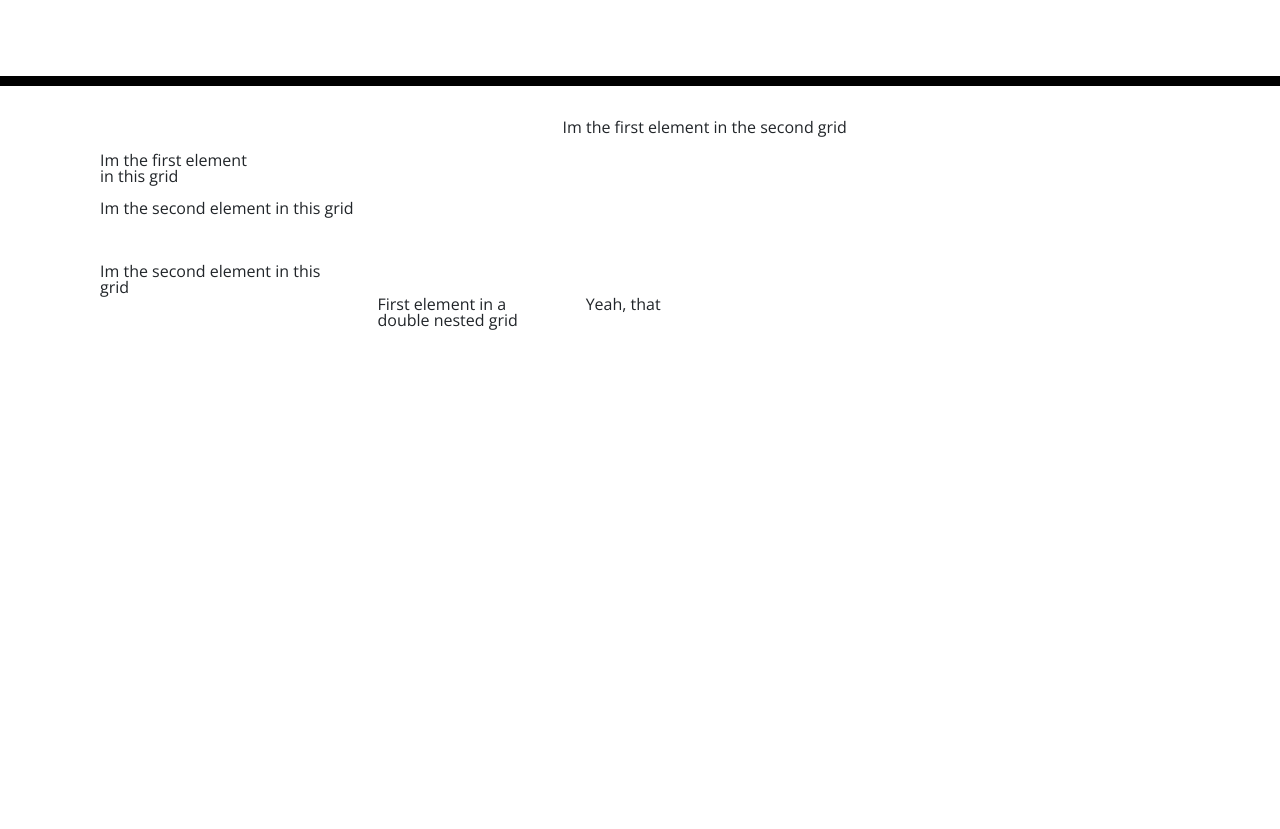
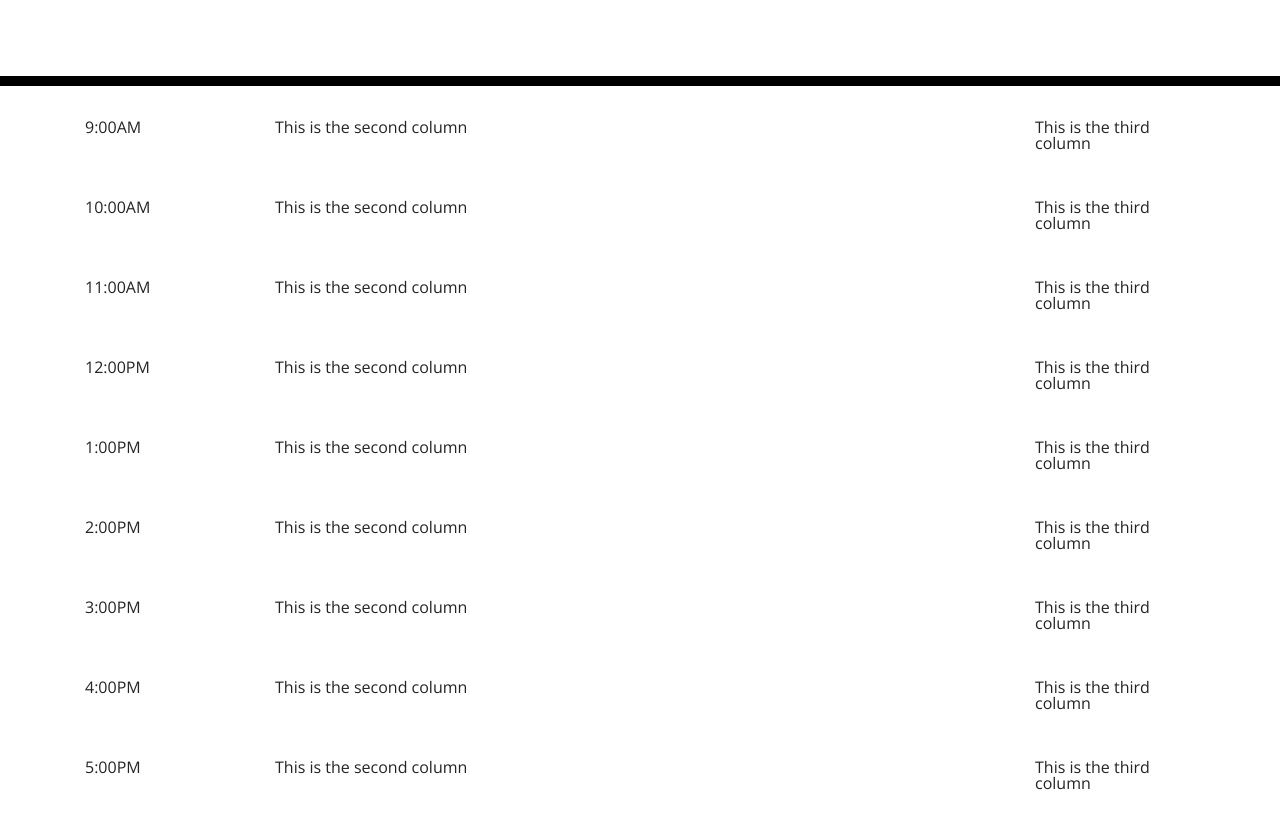
Before and after one commit to ScoBoFoSho/Daily-Bailey, a plain HTML site: page Develop/index.html in a window 1280 px wide. Shown: the part 269-1098 px from the top of the page. Before the commit the page ends 800 px from the top, so only its background shows below. Drawn offline with nearby package versions, Linux system fonts and the light colour scheme.

Commit message:
Grid Layout/Times Established

```diff
--- a/Develop/index.html
+++ b/Develop/index.html
@@ -31,28 +31,55 @@
       <p id="currentDay" class="lead"></p>
     </header>
     <div class="container">
-      <div class="container-fluid">
       <div class="row">
-          <div class="col-5">
+        <div class="col-2">9:00AM</div>
+        <div class="col-8">This is the second column</div>
+        <div class="col-2">This is the third column</div>
+      </div>
       <div class="row">
-              <p class="col-5">Im the first element in this grid</p>
-              <p class="col-9">Im the second element in this grid</p>
+        <div class="col-2">10:00AM</div>
+        <div class="col-8">This is the second column</div>
+        <div class="col-2">This is the third column</div>
       </div>
+      <div class="row">
+        <div class="col-2">11:00AM</div>
+        <div class="col-8">This is the second column</div>
+        <div class="col-2">This is the third column</div>
       </div>
-          <p class="col-5">Im the first element in the second grid</p>
-          <p class="col-3">Im the second element in this grid</p>
-          <div class="col-9">
       <div class="row">
-              <p class="col-3">First element in a double nested grid</p>
-              <p class="col-9">Yeah, that</p>
+        <div class="col-2">12:00PM</div>
+        <div class="col-8">This is the second column</div>
+        <div class="col-2">This is the third column</div>
       </div>
+      <div class="row">
+        <div class="col-2">1:00PM</div>
+        <div class="col-8">This is the second column</div>
+        <div class="col-2">This is the third column</div>
       </div>
+      <div class="row">
+        <div class="col-2">2:00PM</div>
+        <div class="col-8">This is the second column</div>
+        <div class="col-2">This is the third column</div>
       </div>
+      <div class="row">
+        <div class="col-2">3:00PM</div>
+        <div class="col-8">This is the second column</div>
+        <div class="col-2">This is the third column</div>
+      </div>
+      <div class="row">
+        <div class="col-2">4:00PM</div>
+        <div class="col-8">This is the second column</div>
+        <div class="col-2">This is the third column</div>
+      </div>
+      <div class="row">
+        <div class="col-2">5:00PM</div>
+        <div class="col-8">This is the second column</div>
+        <div class="col-2">This is the third column</div>
       </div>
     </div>
 
     <script src="https://code.jquery.com/jquery-3.4.1.min.js"></script>
     <script src="https://cdnjs.cloudflare.com/ajax/libs/moment.js/2.24.0/moment.min.js"></script>
-    <link text="text/javascript" href="./script.js" />
+    <script src="./script.js"></script>
   </body>
 </html>
```
Lines whose indentation alone changed are shown as unchanged.
